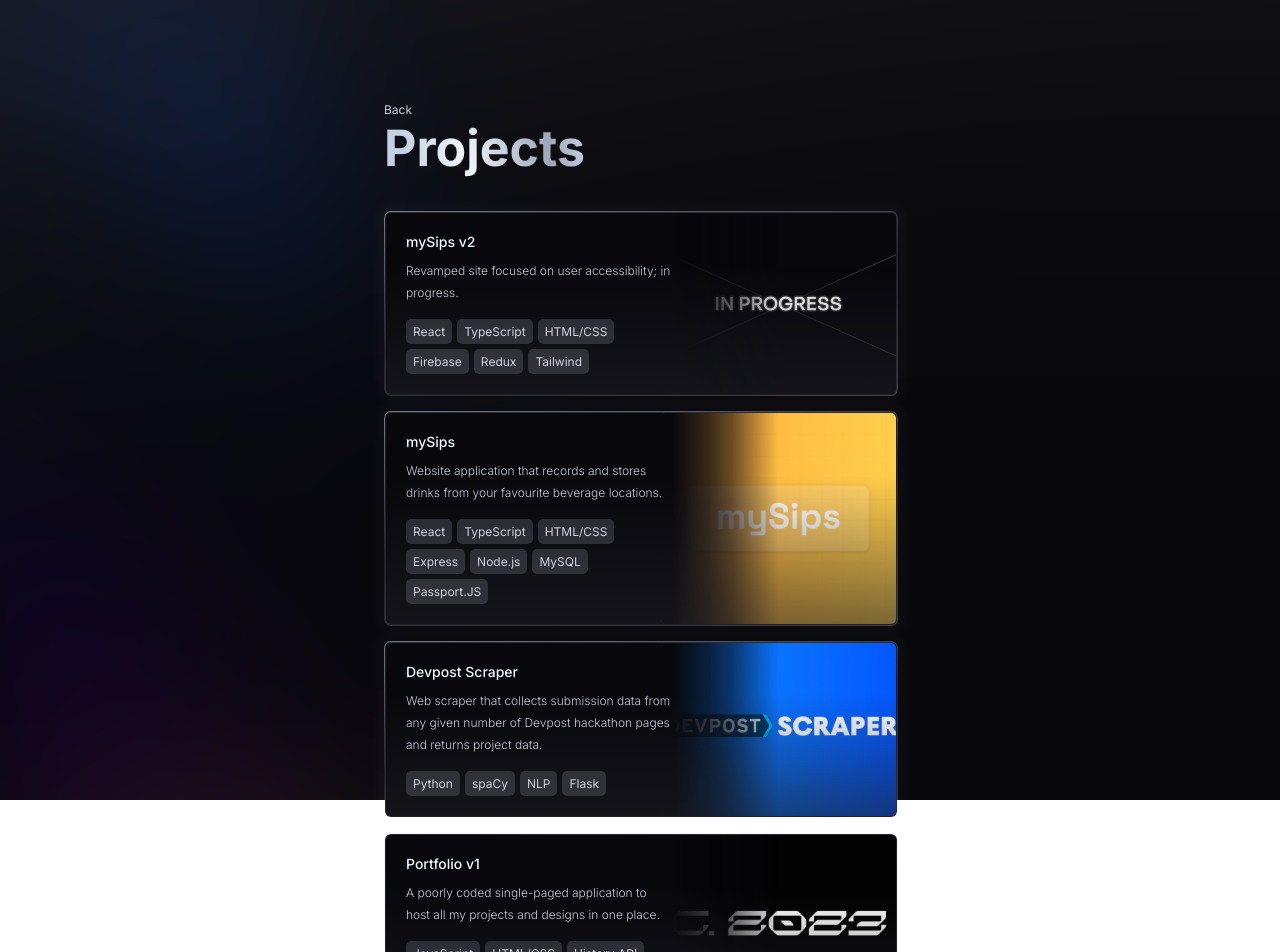
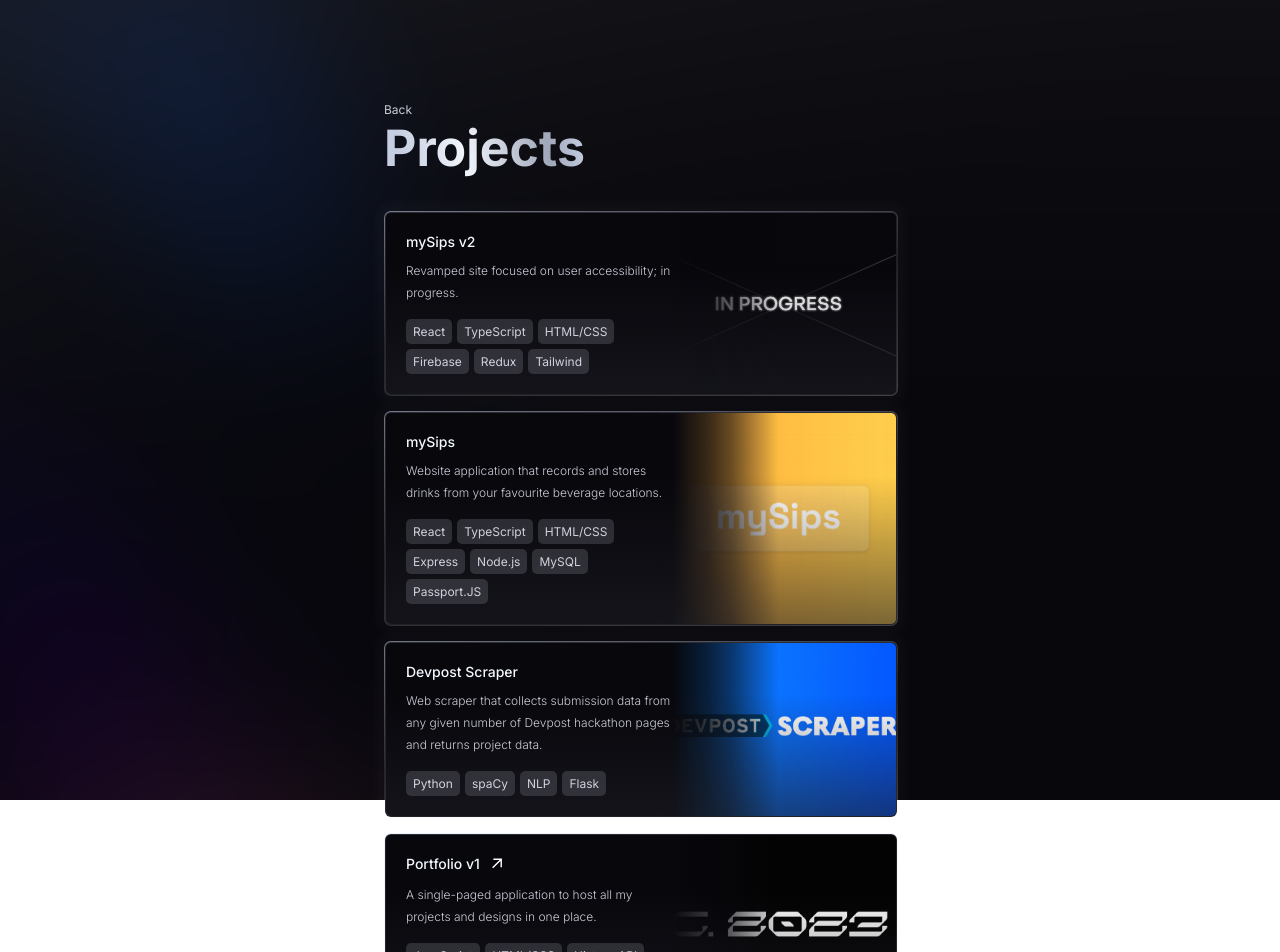
Before and after one commit to xegativ/PortfolioV2, a React (Vite) app in the folder PortfolioV2/: page /projects in a window 1280 px wide. Shown: the top 952 px of the page. Built offline with nearby package versions, Linux system fonts and the light colour scheme.

Commit message:
Added urllinks

```diff
--- a/PortfolioV2/src/components/data/data.ts
+++ b/PortfolioV2/src/components/data/data.ts
@@ -85,11 +85,11 @@
     {
         title: "Portfolio v1",
         description:
-            "A poorly coded single-paged application to host all my projects and designs in one place. ",
+            "A single-paged application to host all my projects and designs in one place.",
         tags: ["JavaScript", "HTML/CSS", "History API", "GSAP"],
         showImage: true,
         imageName: "projects/portfoliov1-proj-min.png",
-
+        urlLink: "https://andrewlai-v1.netlify.app/"
     },
     {
         title: "Pola Party",
--- a/PortfolioV2/src/components/subcomponents/Box/Box.tsx
+++ b/PortfolioV2/src/components/subcomponents/Box/Box.tsx
@@ -32,6 +32,8 @@
     hideHoverEffects?: boolean;
     to?: string;
     styles?: React.CSSProperties;
+
+    urlLink?: string;
 }
 
 function Box({
@@ -55,6 +57,7 @@
     hideLeft = false,
     hideHoverEffects = false,
     to,
+    urlLink,
 }: IBox) {
     const navigate = useNavigate();
 
@@ -92,6 +95,21 @@
                                         {titleAddition}
                                     </p>
                                 </>
+                            )}
+
+                            {urlLink ? (
+                                <a href={urlLink} target="_blank">
+                                    <svg
+                                        xmlns="http://www.w3.org/2000/svg"
+                                        fill="white"
+                                        viewBox="0 0 20 21"
+                                        className="svg-urlLink"
+                                    >
+                                        <path d="M7 7h8.586L5.293 17.293l1.414 1.414L17 8.414V17h2V5H7v2z" />
+                                    </svg>
+                                </a>
+                            ) : (
+                                <></>
                             )}
                         </div>
                         {description && (
--- a/PortfolioV2/src/index.css
+++ b/PortfolioV2/src/index.css
@@ -155,6 +155,12 @@
 svg {
   width: 25px;
   height: 25px;
+}
+
+.svg-urlLink {
+  width: 15px;
+  height: 15px;
+  margin-left: 8px
 }
 
 h1 {
```
